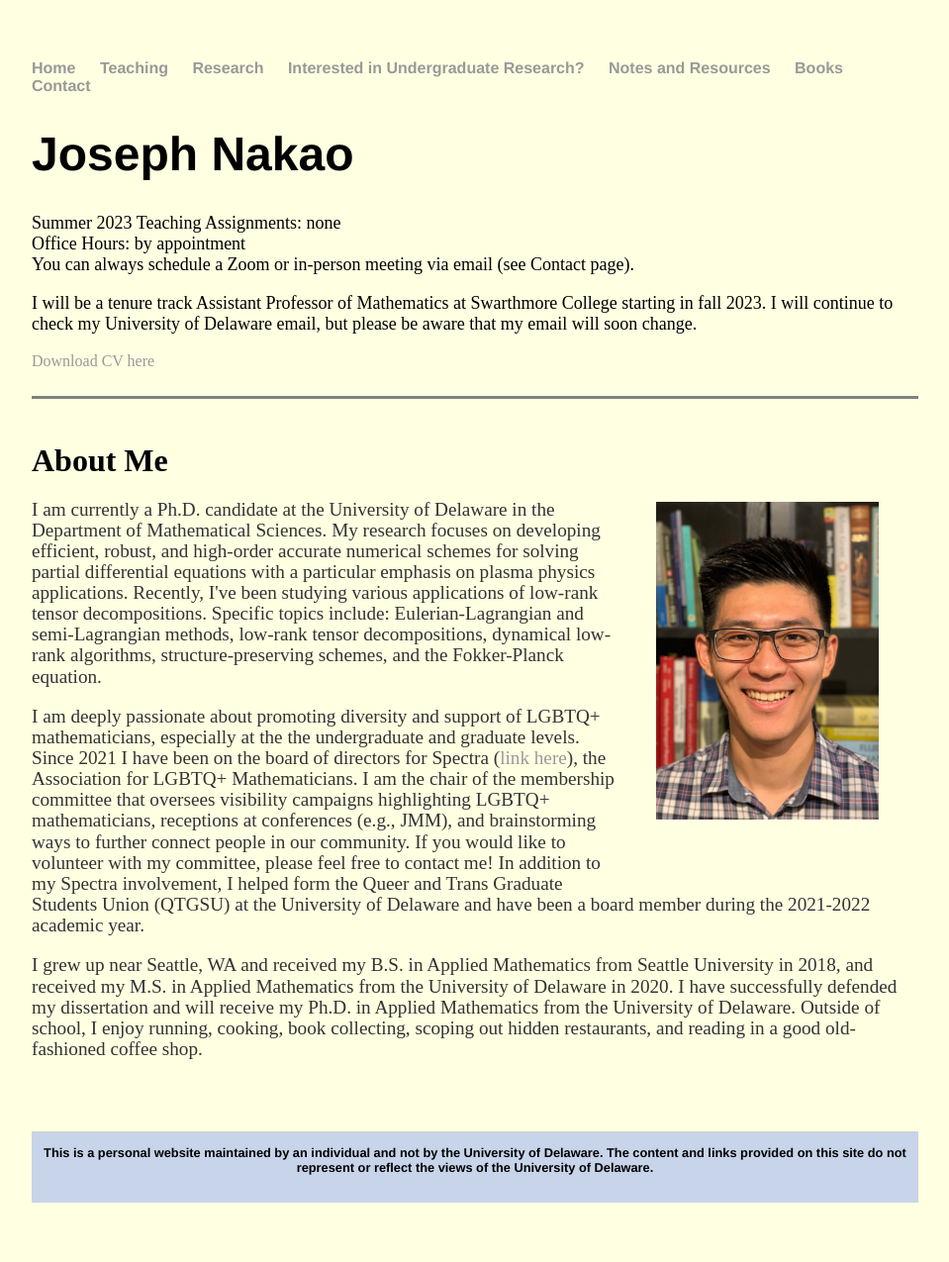
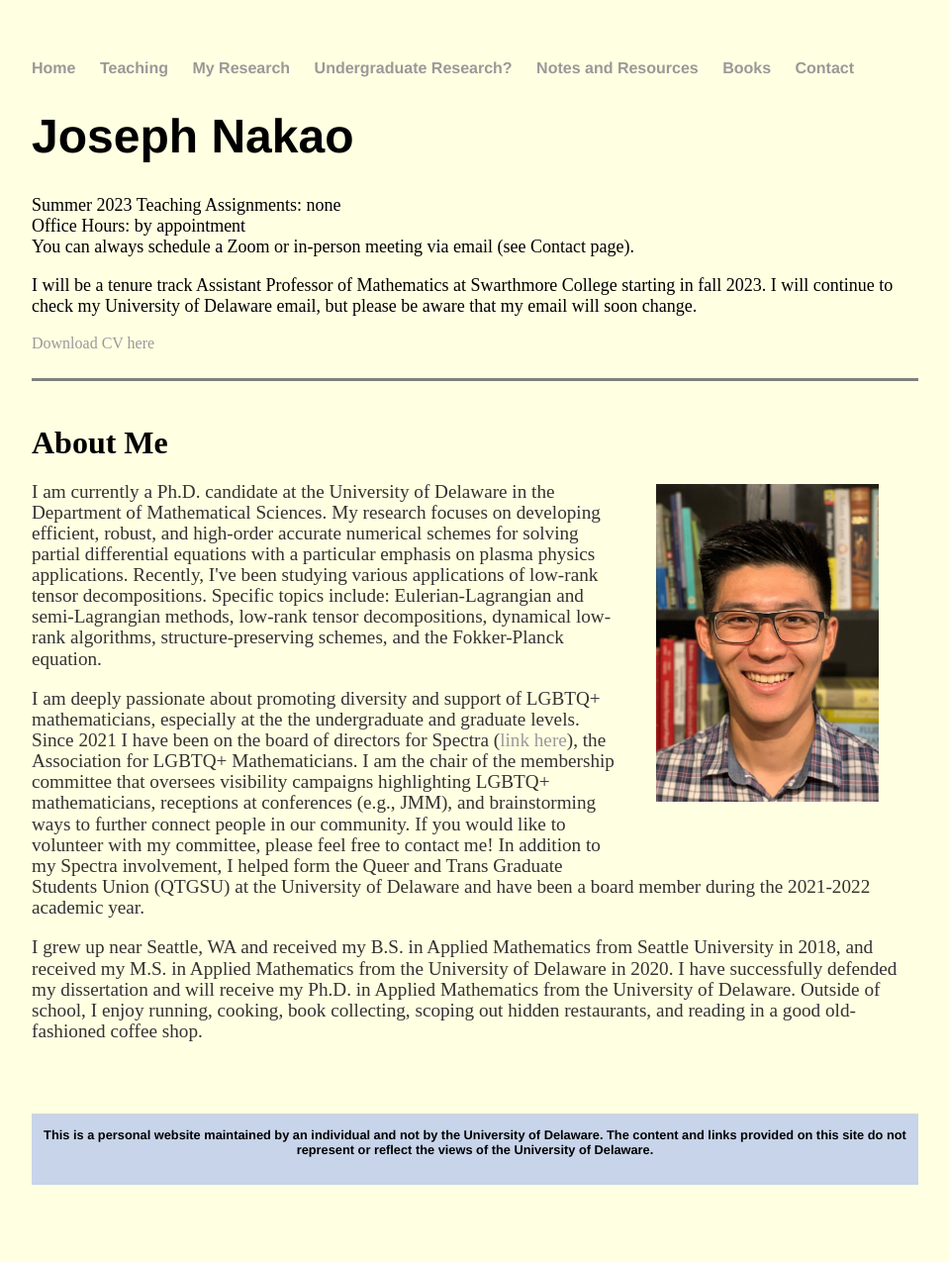
Before and after one commit to jhknakao/jhknakao.github.io, a Jekyll site: the page built from index.html, in a window 1280 px wide. Shown: the whole page at 99% size, without its empty margins (160-1119 px from the left). Built offline with Jekyll 4.4.1, drawn with Linux system fonts in a browser that asks for light colours.

Commit message:
Update default.html

```diff
--- a/_layouts/default.html
+++ b/_layouts/default.html
@@ -10,8 +10,8 @@
 	    		<ul>
 	        		<li><a href="/">Home</a></li>
 	        		<li><a href="/teaching">Teaching</a></li>
-				<li><a href="/research">Research</a></li>
-				<li><a href="/undergradresearch">Interested in Undergraduate Research?</a></li>
+				<li><a href="/research">My Research</a></li>
+				<li><a href="/undergradresearch">Undergraduate Research?</a></li>
 				<li><a href="/notes">Notes and Resources</a></li>
 				<li><a href="/books">Books</a></li>
 				<li><a href="/contact">Contact</a></li>
```
